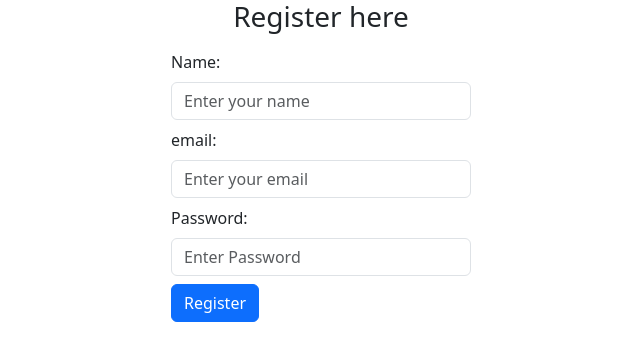
After one commit to SajanVPrince/django, a Django app: page /register in a window 1280 px wide. The commit adds this page. Shown: the top 361 px of the page, without its empty margins (319-959 px from the left). Run offline with Django 5.2, Linux system fonts and the light colour scheme.

Commit message:
Alert messages and user registration

```diff
--- a/eshop/app/urls.py
+++ b/eshop/app/urls.py
@@ -13,6 +13,9 @@ urlpatterns = [
     path('dlt_prd/<pid>',views.dlt_prd),
 
 
+#-------------------User----------------------
+
+    path('register',views.register),
 
 
 
--- a/eshop/app/views.py
+++ b/eshop/app/views.py
@@ -1,5 +1,7 @@
 from django.shortcuts import render,redirect
 from django.contrib.auth import authenticate,login,logout
+from django.contrib.auth.models import *
+from django.contrib import messages
 from .models import *
 import os
 
@@ -15,7 +17,8 @@ def shp_login(req):
             req.session['eshop']=uname   #create session
             return redirect(shp_home)
         else:
-            return render(req,'login1.html')
+            messages.warning(req,"please check your username or password")
+            return render(req,'login.html')
 
     else:
         return render(req,'login.html')
@@ -76,3 +79,18 @@ def dlt_prd(req,pid):
     os.remove('media/'+og_path)
     data.delete()
     return redirect(shp_home)
+
+def register(req):
+    if req.method=='POST':
+        name=req.POST['name']
+        email=req.POST['email']
+        password=req.POST['password']
+        try:
+            data=User.objects.create_user(first_name=name,email=email,password=password,username=email)
+            data.save()
+            return redirect(shp_login)
+        except:
+            messages.warning(req,"email already exists enter a new email id")
+            return render(req,'user/register.html')
+    else:
+        return render(req,'user/register.html')
--- a/eshop/template/shop/add_prod.html
+++ b/eshop/template/shop/add_prod.html
@@ -50,7 +50,7 @@
           <div class="form-check mb-2">
           </div>
           <div>
-            <a type="submit" href="shp_home" class="btn btn-primary">Back</a>
+            <a type="submit" href="shp_home" class="btn btn-danger">Back</a>
             <button type="submit" class="btn btn-primary">Submit</button>
           </div>
     </form>
--- a/eshop/template/shop/edit_prd.html
+++ b/eshop/template/shop/edit_prd.html
@@ -46,7 +46,6 @@
               <div class="form-check mb-2">
               </div>
               <div>
-                <a type="submit" href="shp_home" class="btn btn-danger" >Discard</a>
                 <button type="submit" class="btn btn-success">Update</button>
               </div>
           </div>
--- /dev/null
+++ b/eshop/template/user/register.html
@@ -0,0 +1,54 @@
+<!DOCTYPE html>
+<html lang="en">
+<head>
+    <meta charset="UTF-8">
+    <meta name="viewport" content="width=device-width, initial-scale=1.0">
+    <title>Registration</title>
+    <link href="https://cdn.jsdelivr.net/npm/bootstrap@5.3.3/dist/css/bootstrap.min.css" rel="stylesheet">
+    <script src="https://cdn.jsdelivr.net/npm/bootstrap@5.3.3/dist/js/bootstrap.bundle.min.js"></script>
+    <style>
+       .form-control{
+            width: 300px;
+        }
+        .form-container {
+            display: flex;
+            justify-content: center;
+            align-items: center;
+        }
+    </style>
+</head>
+<body>
+    <h3 style="text-align: center;">Register here</h3>
+    <div class="form-container">
+    <form action="" method="post">
+        {% csrf_token %}
+        <div class="mb-2 mt-2">
+            <label for="name" class="form-label">Name:</label>
+            <input type="text" class="form-control" placeholder="Enter your name" name="name">
+          </div>
+          <div class="mb-2">
+            <label for="email" class="form-label">email:</label>
+            <input type="email" class="form-control" placeholder="Enter your email" name="email">
+          </div>
+          <div class="mb-2">
+            <label for="password" class="form-label">Password:</label>
+            <input type="password" class="form-control" placeholder="Enter Password" name="password">
+          </div>
+          <div>
+            <!-- <a type="submit" href="login.html" class="btn btn-danger">Already a user?</a> -->
+            <button type="submit" class="btn btn-primary">Register</button>
+          </div>
+
+          {% if messages %}
+          {% for message in messages %}
+          <div class="alert alert-warning alert-dismissible fade show">
+            <button type="button" class="btn-close" data-bs-dismiss="alert"></button>
+            {{message}}
+          </div>
+          {% endfor %}
+          {% endif %}
+
+    </form>
+</div>
+</body>
+</html>
```
Also changed, not shown: eshop/template/login.html (+24 -1 lines), eshop/template/login1.html (deleted, +0 -41 lines), eshop/db.sqlite3, eshop/media/Shirt2_8fYlMiX.jpg (deleted).
